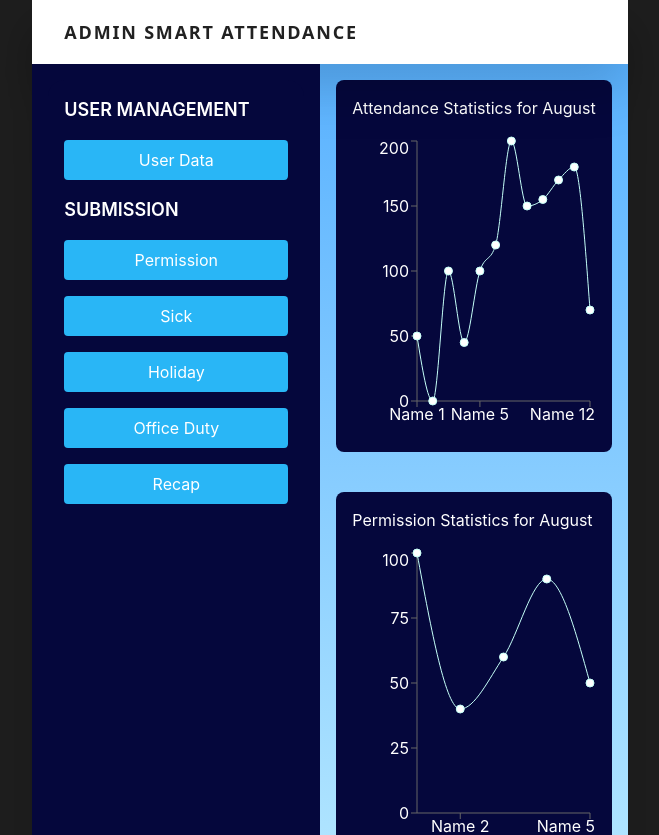
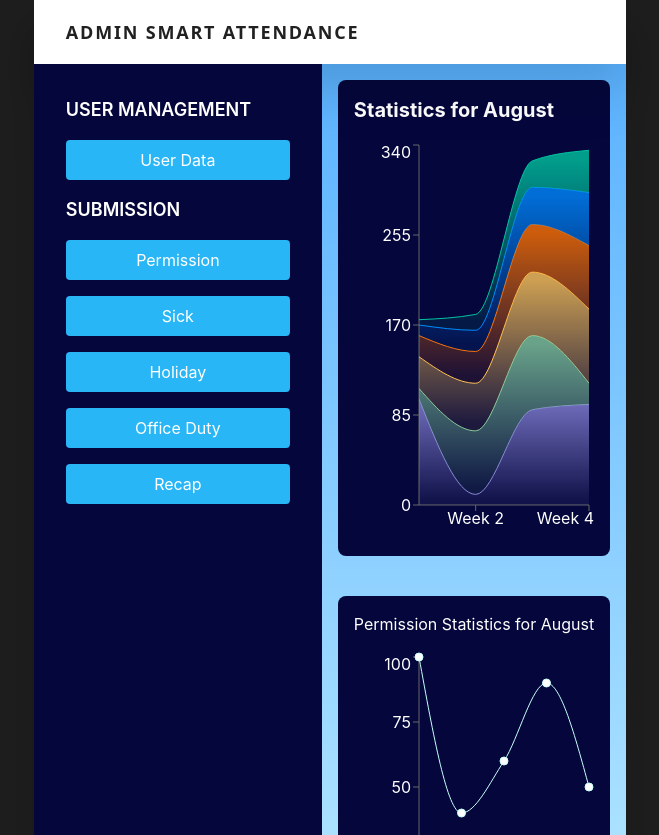
Before and after one commit to EiRuMF21/Presensi-FE, a React (Vite) app: page /admin in a window 1280 px wide. Shown: the top 835 px of the page, without its empty margins (310-969 px from the left). Built offline with nearby package versions, Linux system fonts and the light colour scheme.

Commit message:
DashboardAdmin

```diff
--- a/src/components/charts/AttendanceChart.tsx
+++ b/src/components/charts/AttendanceChart.tsx
@@ -1,7 +1,7 @@
 import React from "react";
 import {
-  LineChart,
-  Line,
+  AreaChart,
+  Area,
   XAxis,
   YAxis,
   Tooltip,
@@ -9,38 +9,93 @@ import {
 } from "recharts";
 
 const data = [
-  { name: "Name 1", position: 50 },
-  { name: "Name 2", position: 0 },
-  { name: "Name 3", position: 100 },
-  { name: "Name 4", position: 45 },
-  { name: "Name 5", position: 100 },
-  { name: "Name 6", position: 120 },
-  { name: "Name 7", position: 200 },
-  { name: "Name 8", position: 150 },
-  { name: "Name 9", position: 155 },
-  { name: "Name 10", position: 170 },
-  { name: "Name 11", position: 180 },
-  { name: "Name 12", position: 70 },
+  {
+    name: "Week 1",
+    line1: 100,
+    line2: 10,
+    line3: 30,
+    line4: 20,
+    line5: 10,
+    line6: 5,
+  },
+  {
+    name: "Week 2",
+    line1: 10,
+    line2: 60,
+    line3: 45,
+    line4: 30,
+    line5: 20,
+    line6: 15,
+  },
+  {
+    name: "Week 3",
+    line1: 90,
+    line2: 70,
+    line3: 60,
+    line4: 45,
+    line5: 35,
+    line6: 25,
+  },
+  {
+    name: "Week 4",
+    line1: 95,
+    line2: 20,
+    line3: 70,
+    line4: 60,
+    line5: 50,
+    line6: 40,
+  },
+];
 
-  // Tambahkan lebih banyak data sesuai kebutuhan
+const colors = [
+  "#8884d8",
+  "#82ca9d",
+  "#ffc658",
+  "#ff7300",
+  "#0088FE",
+  "#00C49F",
 ];
 
 const AttendanceChart: React.FC = () => {
   return (
     <div className="bg-[#05073C] p-4 rounded-lg">
-      <h2 className="text-white mb-4">Attendance Statistics for August</h2>
-      <ResponsiveContainer width="100%" height={300}>
-        <LineChart data={data}>
+      <h2 className="text-white mb-4 text-xl font-bold">
+        Statistics for August
+      </h2>
+      <ResponsiveContainer width="100%" height={400}>
+        <AreaChart data={data}>
+          <defs>
+            {colors.map((color, index) => (
+              <linearGradient
+                key={`gradient${index + 1}`}
+                id={`colorGradient${index + 1}`}
+                x1="0"
+                y1="0"
+                x2="0"
+                y2="1"
+              >
+                <stop offset="5%" stopColor={color} stopOpacity={0.8} />
+                <stop offset="95%" stopColor={color} stopOpacity={0.1} />
+              </linearGradient>
+            ))}
+          </defs>
           <XAxis dataKey="name" tick={{ fill: "#FFFFFF" }} />
           <YAxis tick={{ fill: "#FFFFFF" }} />
           <Tooltip />
-          <Line
-            type="monotone"
-            dataKey="position"
-            stroke="#C5FFF8"
-            dot={{ r: 4 }}
-          />
-        </LineChart>
+          {["line1", "line2", "line3", "line4", "line5", "line6"].map(
+            (line, index) => (
+              <Area
+                key={line}
+                type="monotone"
+                dataKey={line}
+                stroke={colors[index]}
+                fill={`url(#colorGradient${index + 1})`}
+                fillOpacity={1}
+                stackId="1"
+              />
+            )
+          )}
+        </AreaChart>
       </ResponsiveContainer>
     </div>
   );
```
